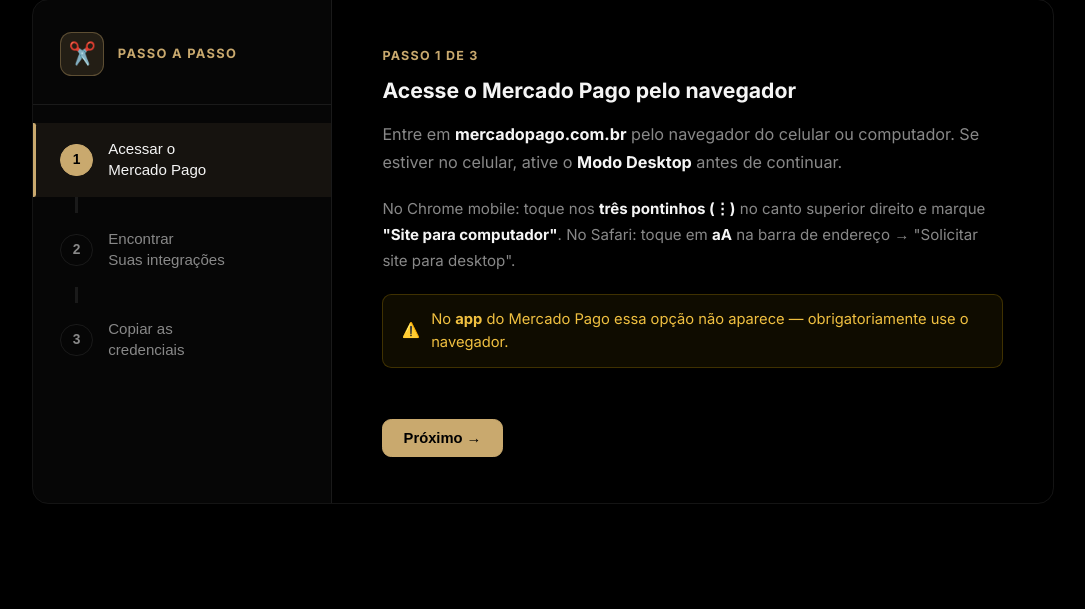
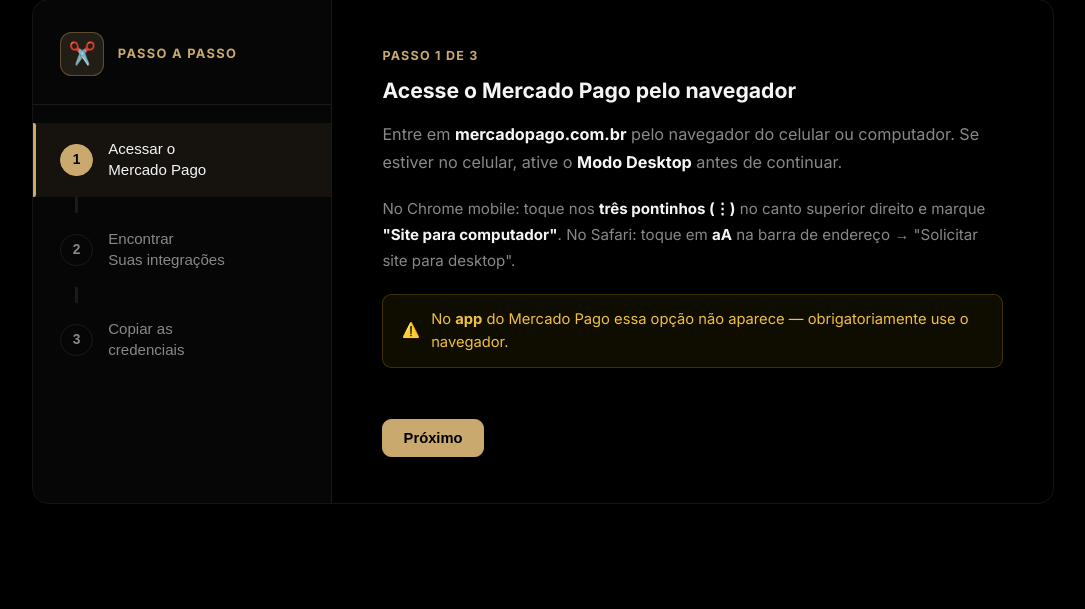
Before and after one commit to gustavo-oli-dev/iBarber.priv, a Flask app: page /landing in a window 1280 px wide. Shown: the part 5180-5789 px from the top of the page, without its empty margins (97-1182 px from the left). Run offline with Flask 3, Linux system fonts and the light colour scheme; parts of the project's set-up code (start-up, migrations or seed data) failed here and were passed over; some libraries are stand-ins or nearby versions.

Commit message:
style(landing): remove arrows from tutorial nav buttons

```diff
--- a/templates/landing.html
+++ b/templates/landing.html
@@ -665,7 +665,7 @@ footer{
             <span>No <strong>app</strong> do Mercado Pago essa opção não aparece — obrigatoriamente use o navegador.</span>
           </div>
           <div class="tut-nav-btns">
-            <button class="next" onclick="tutIr(2)">Próximo →</button>
+            <button class="next" onclick="tutIr(2)">Próximo</button>
           </div>
         </div>
 
@@ -685,8 +685,8 @@ footer{
           </div>
           <p style="font-size:.82rem;color:var(--muted)">Clique em <strong style="color:var(--text)">Criar integração</strong> (ou use uma existente). Dê um nome como <strong style="color:var(--text)">"iBarber"</strong> para identificar facilmente no futuro.</p>
           <div class="tut-nav-btns">
-            <button onclick="tutIr(1)">← Voltar</button>
-            <button class="next" onclick="tutIr(3)">Próximo →</button>
+            <button onclick="tutIr(1)">Voltar</button>
+            <button class="next" onclick="tutIr(3)">Próximo</button>
           </div>
         </div>
 
@@ -714,7 +714,7 @@ footer{
             <span>Pronto! Após salvar, seu site passa a aceitar PIX e cartão automaticamente.</span>
           </div>
           <div class="tut-nav-btns">
-            <button onclick="tutIr(2)">← Voltar</button>
+            <button onclick="tutIr(2)">Voltar</button>
           </div>
         </div>
 
```
